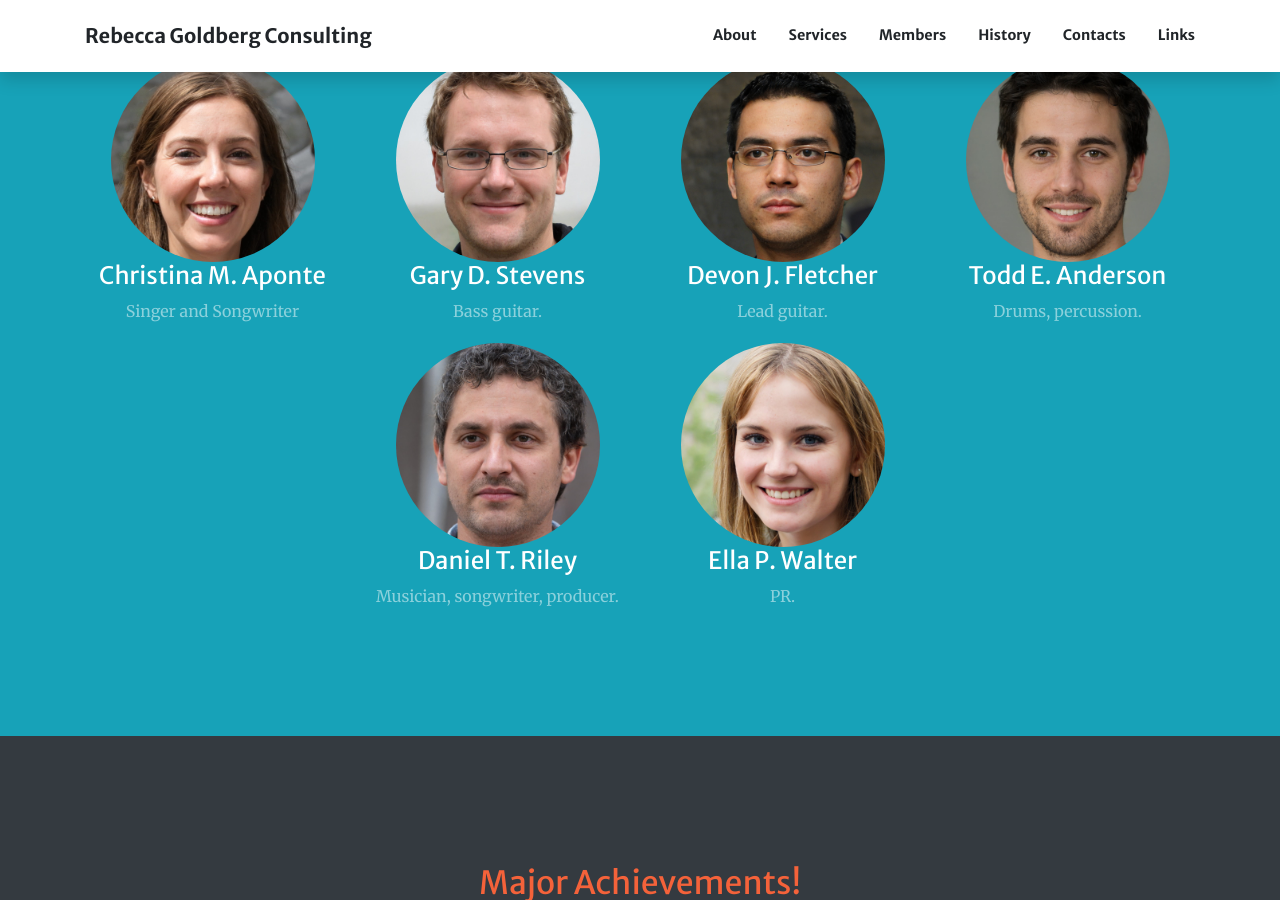
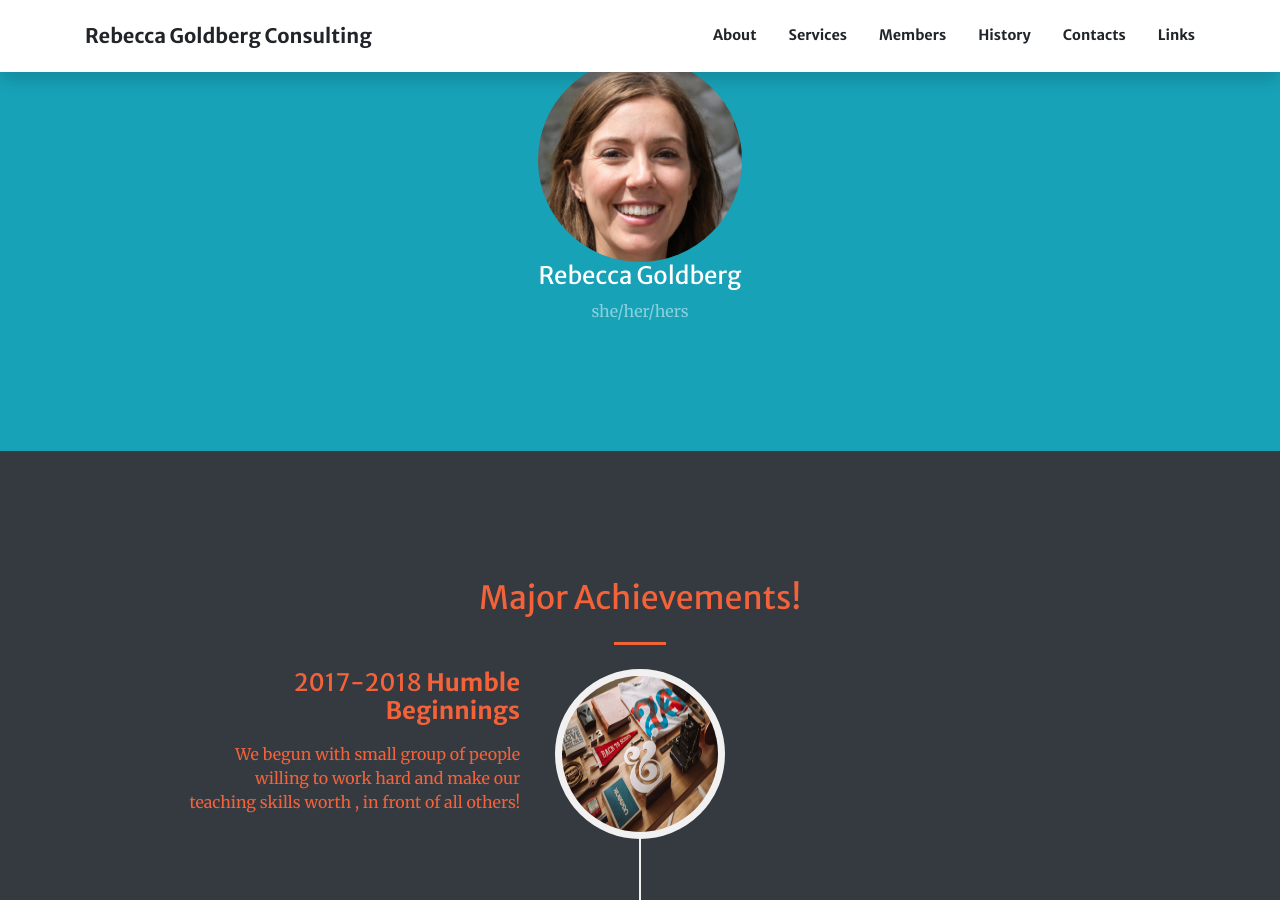
Before and after one commit to rebeccagoldberg/rebeccagoldberg.github.io, a Jekyll site: the page built from index.md, in a window 1280 px wide and 900 px high, scrolled down 3262 px. Built offline with Jekyll 4.4.1, drawn with Linux system fonts in a browser that asks for light colours; some of the changed text lies outside the part shown.

Commit message:
Update index.md

```diff
--- a/index.md
+++ b/index.md
@@ -91,30 +91,10 @@
     title: Our Crew!
     background_style: bg-info text-white
     members:
-      - title: Christina M. Aponte
-        text: Singer and Songwriter
+      - title: Rebecca Goldberg
+        text: she/her/hers
         image: assets/img/members/person1.jpg
-        url: '#'
-      - title: Gary D. Stevens
-        text: Bass guitar.
-        image: assets/img/members/person2.jpg
-        url: '#'
-      - title: Devon J. Fletcher
-        text: Lead guitar.
-        image: assets/img/members/person3.jpg
-        url: '#'
-      - title: Todd E. Anderson
-        text: Drums, percussion.
-        image: assets/img/members/person5.jpg
-        url: '#'
-      - title: Daniel T. Riley
-        text: Musician, songwriter, producer.
-        image: assets/img/members/person6.jpg
-        url: '#'
-      - title: Ella P. Walter
-        text: PR.
-        image: assets/img/members/person7.jpg
-        url: '#'
+        url: 'about/'
 
   - type: timeline.html
     section_id: timeline
@@ -139,23 +119,18 @@
 
   - type: contact.html
     section_id: contacts
-    title: Let's Get In Touch!
+    title: Get In Touch
     text: >-
       Ready to start your next project with us? Give us a call or send us an email
       and we will get back to you as soon as possible!
     actions:
-    - title: +1 (202) 555-014
+    - title: +1 (908) 451 9410
       icon: fa-phone
     - title: E-Mail
       icon: fa-envelope
-      url: mailto:contact@yourwebsite.com
-    - title: Twitter
-      icon: fa-twitter
-      icon_type: fab
-      url: '#'
-    - title: Facebook
-      icon: fa-facebook
-      icon_type: fab
-      url: '#'
+      url: mailto:rebeccamgoldberg@gmail.com
+    - title: LinkedIn
+      icon: fa-linkedIn
+      url: 'https://www.linkedin.com/in/rebeccamgoldberg/'
 
 ---
```
